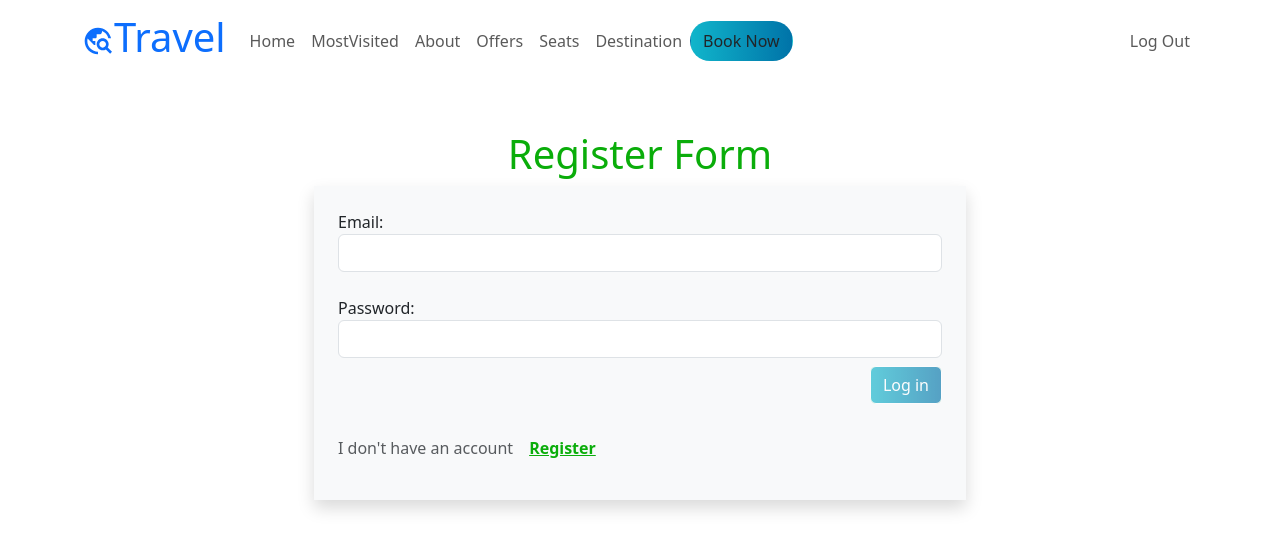
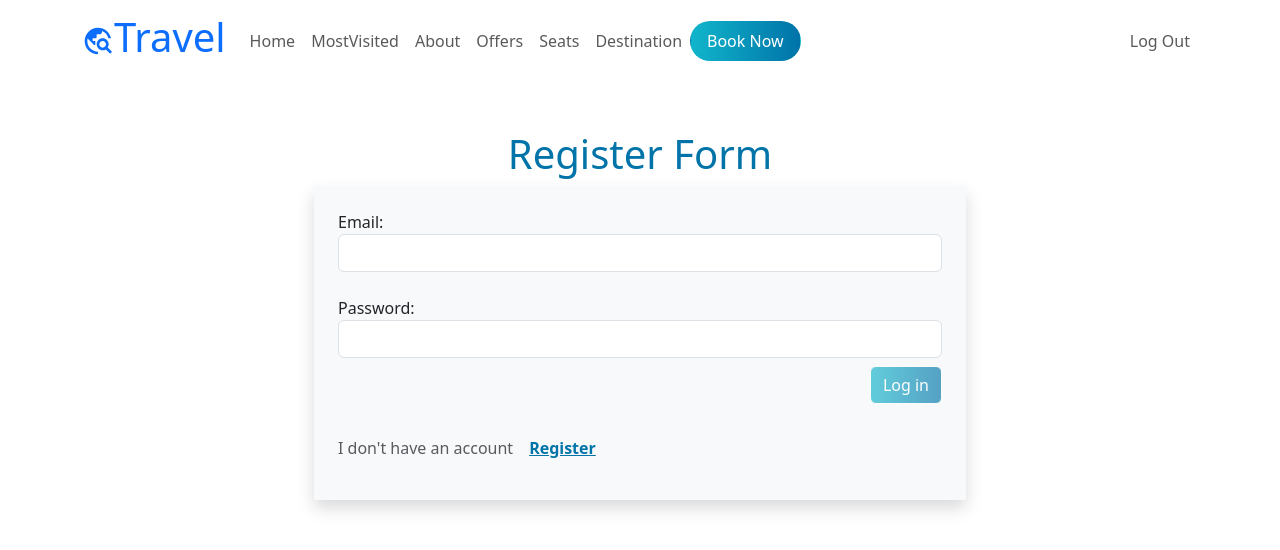
Before and after one commit to manarmahmoud15/flightbookingsystem, a React (Create React App) app: page /signin in a window 1280 px wide. Shown: the top 550 px of the page. Built offline with nearby package versions, Linux system fonts and the light colour scheme; sample sign-in values are in the browser's storage.

Commit message:
lastUpdate

```diff
--- a/src/components/Navbar/Navbar.jsx
+++ b/src/components/Navbar/Navbar.jsx
@@ -41,15 +41,15 @@ export default function AppNavbar() {
               <Nav.Link href="#">Offers</Nav.Link>
               <Nav.Link href="#">Seats</Nav.Link>
               <Nav.Link href="#">Destination</Nav.Link>
-              <button className='btn' style={{borderRadius: "3rem"}}><a>Book Now</a></button>
+              <button className='btn px-3' style={{borderRadius: "3rem" ,color:"white"}}><a>Book Now</a></button>
             </Nav>
           ) : (
             ""
           )}
           {userToken === null ? (
             <Nav className="ms-auto">
-              <Nav.Link href="signup">Register</Nav.Link>
-              <Nav.Link href="signin">Log in</Nav.Link>
+              <Nav.Link href="signup" >Register</Nav.Link>
+              <Nav.Link href="signin" className="btn log">Log in</Nav.Link>
             </Nav>
           ) : (
             ""
@@ -70,7 +70,7 @@ export default function AppNavbar() {
                 <Nav.Link href="https://www.linkedin.com">
                   <FaLinkedin color="white" />
                 </Nav.Link>
-                <Nav.Link onClick={() => logOut()}>Log Out</Nav.Link>
+                <Nav.Link onClick={() => logOut()} className="btn log">Log Out</Nav.Link>
               </>
             ) : (
               ""
--- a/src/components/SignIn/SignIn.jsx
+++ b/src/components/SignIn/SignIn.jsx
@@ -44,7 +44,7 @@ export default function SignIn() {
 
   return (
     <div className="my-5">
-      <h1 style={{ color: "#0aad0a" }} className="text-center">
+      <h1 style={{ color: "hsl(199, 100%, 33%)" }} className="text-center">
         Register Form
       </h1>
       <form onSubmit={formik.handleSubmit}>
@@ -110,7 +110,7 @@ export default function SignIn() {
                 <Link
                   to={"/signup"}
                   className="fw-bold mx-3"
-                  style={{ color: "#0aad0a" }}
+                  style={{ color: "hsl(199, 100%, 33%)" }}
                 >
                   Register
                 </Link>
--- a/src/components/SignUp/SignUp.jsx
+++ b/src/components/SignUp/SignUp.jsx
@@ -94,7 +94,7 @@ export default function SignUp() {
 
   return (
     <div className="my-5">
-      <h1 style={{ color: "#0aad0a" }} className="text-center">
+      <h1 style={{ color: "hsl(199, 100%, 33%)" }} className="text-center">
         Register Form
       </h1>
       <form onSubmit={formik.handleSubmit}>
@@ -210,7 +210,7 @@ export default function SignUp() {
                 <Link
                   to={"/signin"}
                   className="fw-bold mx-3"
-                  style={{ color: "#0aad0a" }}
+                  style={{ color: "hsl(199, 100%, 33%)" }}
                 >
                   Log in
                 </Link>
```
